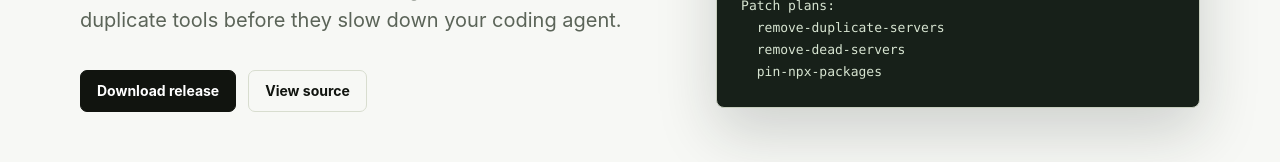
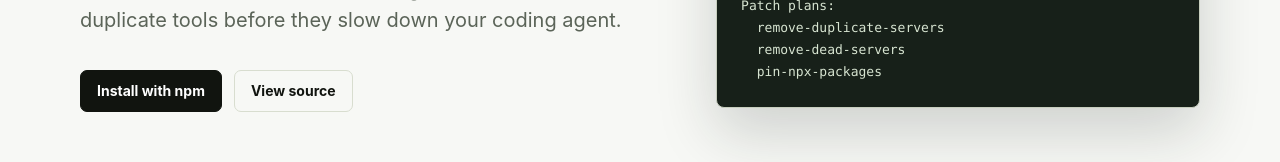
Before and after one commit to Inferensys/dr-mcp, a website: page docs/index.html in a window 1280 px wide. Shown: the part 540-702 px from the top of the page. Drawn offline with Linux system fonts and the light colour scheme.

Commit message:
Restore npm distribution messaging

```diff
--- a/docs/index.html
+++ b/docs/index.html
@@ -370,7 +370,7 @@
           <h1>Roast and repair your MCP setup.</h1>
           <p class="lead">A local-first CLI and MCP server that audits broken configs, risky permissions, unpinned packages, context bloat, and duplicate tools before they slow down your coding agent.</p>
           <div class="hero-actions">
-            <a class="button" href="https://github.com/Inferensys/mcp-doctor/releases/tag/mcp-doctor-0.1.0">Download release</a>
+            <a class="button" href="https://www.npmjs.com/package/@inferensys/mcp-doctor">Install with npm</a>
             <a class="button secondary" href="https://github.com/Inferensys/mcp-doctor">View source</a>
           </div>
         </div>
```
Also changed, not shown: README.md.
